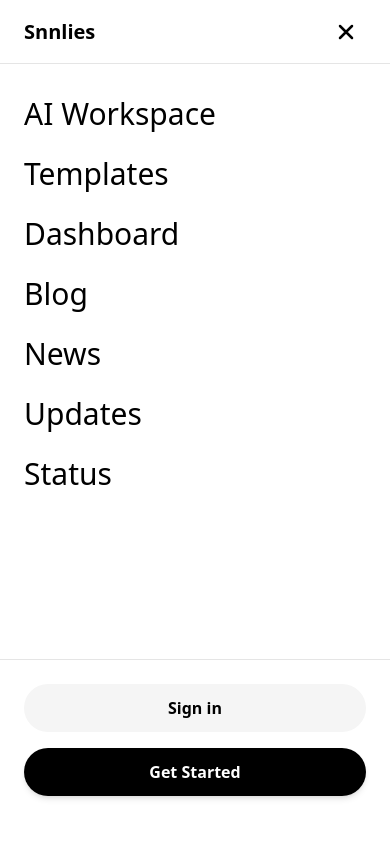
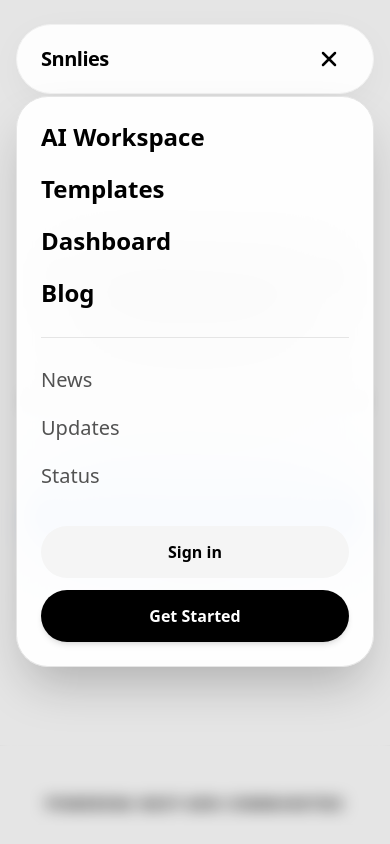
Before and after one commit to snnlies/Snnlies, a Next.js app: page / in a window 390 px wide. Both pictures are taken after a click on the button 321 px from the left and 59 px from the top of the page. Shown: the top 844 px of the page. Built offline with nearby package versions, Linux system fonts and the light colour scheme.

Commit message:
Fix: Changed mobile menu to a floating popup card instead of full-screen

```diff
--- a/components/Navbar.tsx
+++ b/components/Navbar.tsx
@@ -16,14 +16,14 @@ export default function Navbar() {
   return (
     <>
       <nav className="fixed top-6 left-0 w-full z-50 flex justify-center px-4">
-        <div className="bg-white/90 backdrop-blur-xl border border-neutral-200 rounded-full px-8 py-3.5 flex justify-between items-center w-full max-w-5xl apple-shadow transition-all duration-[1000ms]">
+        <div className="bg-white/90 backdrop-blur-xl border border-neutral-200 rounded-full px-6 md:px-8 py-3.5 flex justify-between items-center w-full max-w-5xl apple-shadow transition-all duration-[1000ms] relative z-50">
           <Link href="/" onClick={playClickSound} className="text-xl font-bold tracking-tight text-black hover:opacity-70 transition-opacity duration-[1500ms]">Snnlies</Link>
 
+          {/* Desktop Links */}
           <div className="hidden md:flex items-center gap-8 text-sm font-semibold text-black">
             {navLinks.map((link) => (
               <Link key={link.name} href={link.href} onClick={playClickSound} className="relative group py-2">
                 {link.name}
-                {/* 1.5 Second Underline */}
                 <span className="absolute bottom-0 left-0 w-0 h-[2px] bg-black transition-all duration-[1500ms] group-hover:w-full"></span>
               </Link>
             ))}
@@ -34,7 +34,6 @@ export default function Navbar() {
                 <svg xmlns="http://www.w3.org/2000/svg" fill="none" viewBox="0 0 24 24" strokeWidth="2" stroke="currentColor" className="w-4 h-4 group-hover:rotate-180 transition-transform duration-[1500ms]"><path strokeLinecap="round" strokeLinejoin="round" d="m19.5 8.25-7.5 7.5-7.5-7.5" /></svg>
               </button>
 
-              {/* 1 Second Popup Dropdown */}
               <div className="absolute top-full left-1/2 -translate-x-1/2 w-48 pt-4 opacity-0 invisible group-hover:opacity-100 group-hover:visible transition-all duration-[1000ms] origin-top scale-90 group-hover:scale-100">
                 <div className="bg-white border border-neutral-200 rounded-2xl p-2 shadow-xl">
                   <Link href="/news" onClick={playClickSound} className="block px-4 py-3 text-black hover:bg-neutral-50 rounded-xl transition-colors duration-500">News</Link>
@@ -50,41 +49,55 @@ export default function Navbar() {
             <Link href="/signup" onClick={playClickSound} className="px-6 py-2.5 bg-black text-white text-sm font-semibold rounded-full hover:bg-neutral-800 hover:scale-105 transition-all duration-[1000ms] shadow-md">Get Started</Link>
           </div>
 
-          <button onClick={() => { playClickSound(); setIsOpen(true); }} className="md:hidden p-2 text-black hover:rotate-90 transition-transform duration-[1000ms]">
+          <button onClick={() => { playClickSound(); setIsOpen(!isOpen); }} className="md:hidden p-2 text-black hover:rotate-90 transition-transform duration-[1000ms]">
+            {isOpen ? (
+              <svg xmlns="http://www.w3.org/2000/svg" fill="none" viewBox="0 0 24 24" strokeWidth="2.5" stroke="currentColor" className="w-6 h-6"><path strokeLinecap="round" strokeLinejoin="round" d="M6 18L18 6M6 6l12 12" /></svg>
+            ) : (
               <svg xmlns="http://www.w3.org/2000/svg" fill="none" viewBox="0 0 24 24" strokeWidth="2.5" stroke="currentColor" className="w-6 h-6"><path strokeLinecap="round" strokeLinejoin="round" d="M3.75 6.75h16.5M3.75 12h16.5m-16.5 5.25h16.5" /></svg>
+            )}
           </button>
         </div>
       </nav>
 
+      {/* Mobile Popup Menu (Not Full Screen) */}
       {isOpen && (
-        <div className="fixed inset-0 z-[60] bg-white flex flex-col animate-in fade-in zoom-in-95 duration-[1000ms]">
-          <div className="w-full px-6 h-16 flex justify-between items-center shrink-0 border-b border-neutral-200">
-            <Link href="/" onClick={() => { playClickSound(); setIsOpen(false); }} className="text-xl font-bold text-black">Snnlies</Link>
-            <button onClick={() => { playClickSound(); setIsOpen(false); }} className="p-2 text-black hover:rotate-90 transition-transform duration-[1000ms]">
-              <svg xmlns="http://www.w3.org/2000/svg" fill="none" viewBox="0 0 24 24" strokeWidth="2.5" stroke="currentColor" className="w-6 h-6"><path strokeLinecap="round" strokeLinejoin="round" d="M6 18L18 6M6 6l12 12" /></svg>
-            </button>
-          </div>
-          <div className="flex-grow px-6 py-8 flex flex-col gap-6 overflow-y-auto">
+        <>
+          {/* Slight dim background overlay */}
+          <div
+            className="fixed inset-0 z-40 bg-black/10 backdrop-blur-sm animate-in fade-in duration-[1000ms]"
+            onClick={() => { playClickSound(); setIsOpen(false); }}
+          ></div>
+
+          {/* Popup Box Under Navbar */}
+          <div className="fixed top-24 left-4 right-4 z-50 md:hidden animate-in fade-in zoom-in-95 duration-[1000ms] origin-top">
+            <div className="bg-white/95 backdrop-blur-2xl border border-neutral-200 rounded-[2rem] p-6 shadow-2xl">
+              <div className="flex flex-col gap-5">
                 {navLinks.map((link, i) => (
                   <Link
                     key={link.name}
                     href={link.href}
                     onClick={() => { playClickSound(); setIsOpen(false); }}
-                className="text-3xl font-medium text-black animate-in slide-in-from-bottom-8 fade-in duration-[1000ms]"
-                style={{ animationDelay: (i * 200) + 'ms' }}
+                    className="text-2xl font-semibold text-black hover:text-neutral-500 transition-colors duration-500"
+                    style={{ animationDelay: (i * 100) + 'ms' }}
                   >
                     {link.name}
                   </Link>
                 ))}
-            <Link href="/news" onClick={() => { playClickSound(); setIsOpen(false); }} className="text-3xl font-medium text-black animate-in slide-in-from-bottom-8 fade-in duration-[1000ms]" style={{ animationDelay: '800ms' }}>News</Link>
-            <Link href="/updates" onClick={() => { playClickSound(); setIsOpen(false); }} className="text-3xl font-medium text-black animate-in slide-in-from-bottom-8 fade-in duration-[1000ms]" style={{ animationDelay: '1000ms' }}>Updates</Link>
-            <Link href="/status" onClick={() => { playClickSound(); setIsOpen(false); }} className="text-3xl font-medium text-black animate-in slide-in-from-bottom-8 fade-in duration-[1000ms]" style={{ animationDelay: '1200ms' }}>Status</Link>
-          </div>
-          <div className="p-6 flex flex-col gap-4 pb-12 border-t border-neutral-200">
-            <Link href="/login" onClick={() => { playClickSound(); setIsOpen(false); }} className="w-full text-center py-3 bg-neutral-100 text-black font-semibold rounded-full hover:bg-neutral-200 transition-colors duration-700">Sign in</Link>
-            <Link href="/signup" onClick={() => { playClickSound(); setIsOpen(false); }} className="w-full text-center py-3 bg-black text-white font-semibold rounded-full shadow-md hover:bg-neutral-800 transition-colors duration-700">Get Started</Link>
+
+                <div className="h-[1px] bg-neutral-200 my-2"></div>
+
+                <Link href="/news" onClick={() => { playClickSound(); setIsOpen(false); }} className="text-xl font-medium text-neutral-600 hover:text-black transition-colors duration-500">News</Link>
+                <Link href="/updates" onClick={() => { playClickSound(); setIsOpen(false); }} className="text-xl font-medium text-neutral-600 hover:text-black transition-colors duration-500">Updates</Link>
+                <Link href="/status" onClick={() => { playClickSound(); setIsOpen(false); }} className="text-xl font-medium text-neutral-600 hover:text-black transition-colors duration-500">Status</Link>
+
+                <div className="flex flex-col gap-3 mt-4">
+                  <Link href="/login" onClick={() => { playClickSound(); setIsOpen(false); }} className="w-full text-center py-3.5 bg-neutral-100 text-black font-semibold rounded-full hover:bg-neutral-200 transition-colors duration-500">Sign in</Link>
+                  <Link href="/signup" onClick={() => { playClickSound(); setIsOpen(false); }} className="w-full text-center py-3.5 bg-black text-white font-semibold rounded-full shadow-md hover:bg-neutral-800 transition-colors duration-500">Get Started</Link>
                 </div>
               </div>
+            </div>
+          </div>
+        </>
       )}
     </>
   );
```
Lines whose indentation alone changed are shown as unchanged.
